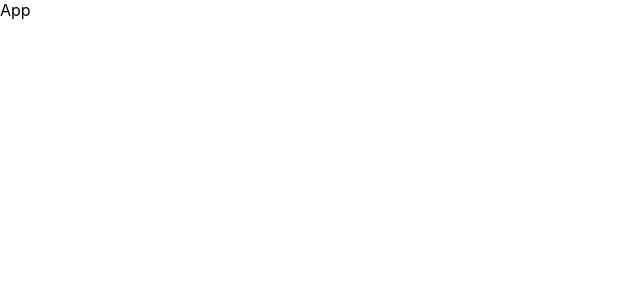
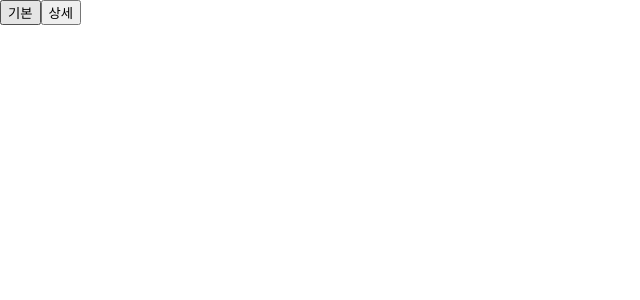
Before and after one commit to seungyeon119/wanted_pre_onboarding, a React (Create React App) app: page / in a window 1280 px wide. Shown: the top 300 px of the page, without its empty margins (0-640 px from the left). Built offline with nearby package versions, Linux system fonts and the light colour scheme.

Commit message:
Toggle 기본 마크업 작성

```diff
--- a/src/App.js
+++ b/src/App.js
@@ -1,7 +1,12 @@
 import './App.css';
+import Toggle from './components/Toggle';
 
 function App() {
-  return <div className="App">App</div>;
+  return (
+    <div className="App">
+      <Toggle />
+    </div>
+  );
 }
 
 export default App;
--- /dev/null
+++ b/src/components/Toggle.js
@@ -0,0 +1,16 @@
+import styled from 'styled-components';
+
+const Container = styled.div``;
+
+const Button = styled.button``;
+
+function Toggle() {
+  return (
+    <Container>
+      <Button>기본</Button>
+      <Button>상세</Button>
+    </Container>
+  );
+}
+
+export default Toggle;
```
